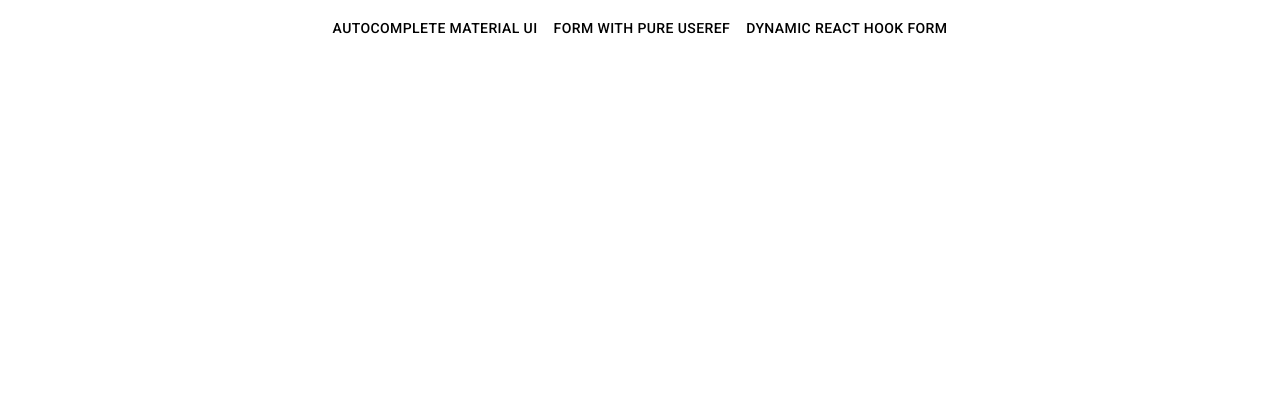
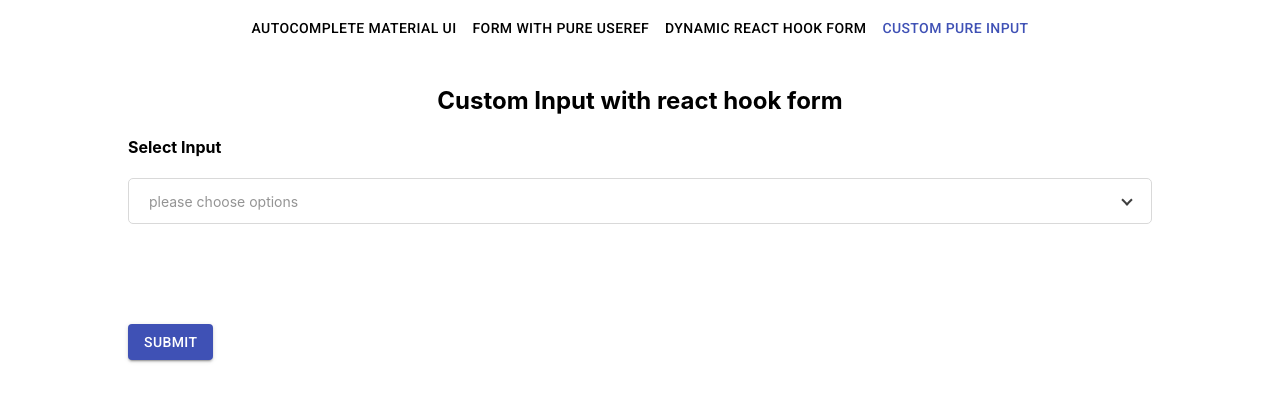
Before and after one commit to nhattruongniit/react-stepper-form, a React (Create React App) app: page /custom-input in a window 1280 px wide. Shown: the top 402 px of the page. Built offline with nearby package versions, Linux system fonts and the light colour scheme.

Commit message:
custom select input with ref hook form

```diff
--- a/package.json
+++ b/package.json
@@ -17,6 +17,7 @@
     "react-router": "^5.2.0",
     "react-router-dom": "^5.2.0",
     "react-scripts": "4.0.1",
+    "react-use": "^17.2.4",
     "react-window": "^1.8.6",
     "uuid": "^8.3.2",
     "web-vitals": "^0.2.4",
--- a/src/App.js
+++ b/src/App.js
@@ -6,7 +6,8 @@ import Button from '@material-ui/core/Button';
 // views
 import AutocompleteMaterial from 'views/AutocompleteMaterial/AutocompleteMaterial';
 import Product from 'views/Product/Product';
-import  DynamicHookForm from 'views/DynamicHookForm/DynamicHookForm'
+import DynamicHookForm from 'views/DynamicHookForm/DynamicHookForm';
+import CustomInput from 'views/CustomInput/CustomInput';
 
 // styles
 import useStyles from './styles';
@@ -26,6 +27,9 @@ export default function App() {
         <NavLink to="/dynamic-react-hook-form" activeClassName="active">
           <Button color="primary">Dynamic React Hook Form</Button>
         </NavLink>
+        <NavLink to="/custom-input" activeClassName="active">
+          <Button color="primary">Custom Pure Input</Button>
+        </NavLink>
       </div>
       <br />
       <Switch>
@@ -33,6 +37,7 @@ export default function App() {
         <Route exact path="/form-with-ref"><Product /></Route>
         <Route exact path="/autocomplete-material"><AutocompleteMaterial /></Route>
         <Route exact path="/dynamic-react-hook-form"><DynamicHookForm /></Route>
+        <Route exact path="/custom-input"><CustomInput /></Route>
       </Switch>
     </div>
   );
--- /dev/null
+++ b/src/components/SelectInput.js
@@ -0,0 +1,82 @@
+import React, { useState, useRef, forwardRef, useEffect } from 'react';
+import { useClickAway } from "react-use";
+
+const SelectInput = forwardRef(({ defaultValue, options, name, placeholder, ...rest }, ref) => {
+  // States
+  const [isOpen, setIsOpen] = useState(false);
+  const [selected, setSelected] = useState(defaultValue);
+  // Refs
+  const selectRef = useRef();
+
+  useEffect(() => {
+    const ele = document.getElementById(name);
+    if(ele) {
+      ele.value = selected;
+      ele.dispatchEvent(new Event('change', { bubbles: true, cancelable: true }))
+    }
+  // eslint-disable-next-line react-hooks/exhaustive-deps
+  }, [selected])
+
+  function toggleOpen() {
+    setIsOpen(prevState => !prevState)
+  }
+
+  const handleSelectItem = value => () => {
+    setSelected(value)
+  }
+
+  useClickAway(selectRef, () => {
+    setIsOpen(false);
+  });
+
+  return (
+    <div>
+      <select
+        id={name}
+        name={name}
+        ref={ref}
+        style={{ display: 'none' }}
+        {...rest}
+      >
+        {options.map(item => (
+          <option key={item.value} value={item.value}>
+            {item.label}
+          </option>
+        ))}
+      </select>
+
+      <div
+        ref={selectRef}
+        className={`select_wrapper ${isOpen ? 'open' : ''}`}
+        onClick={toggleOpen}
+      >
+        <div className="select_label">
+          {selected ? (
+            <div>{selected}</div>
+          ) : (
+          <div className="select_placeholder">
+            {placeholder}
+          </div>
+          )}
+
+          <div className="select_arrow" />
+        </div>
+        <div className="select_options">
+          {options.map(item => (
+            <div
+              key={item.value}
+              className="select_options_item"
+              onClick={handleSelectItem(item.value)}
+            >
+              {item.label}
+            </div>
+          ))}
+        </div>
+      </div>
+
+
+    </div>
+  )
+})
+
+export default SelectInput
--- a/src/index.css
+++ b/src/index.css
@@ -35,3 +35,84 @@ code {
   padding-right: 5px;
   background-color: white;
 }
+
+/* select input styles */
+.select_wrapper {
+  outline: none;
+  position: relative;
+  cursor: pointer;
+  padding: 15px 20px;
+  display: block;
+  width: 100%;
+  border: 1px solid #d9d9d9;
+  border-radius: 5px;
+  background: #ffffff 0% 0% no-repeat padding-box;
+  font-size: 14px;
+  line-height: 16px;
+  height: 46px;
+  box-sizing: border-box;
+}
+
+.select_label {
+  display: flex;
+  align-items: center;
+  justify-content: space-between;
+}
+
+.select_placeholder {
+  color: #949494;
+  font-size: 14px;
+}
+
+.select_arrow {
+  border: solid #3e3e3e;
+  border-width: 0 2px 2px 0px;
+  display: inline-block;
+  padding: 3px;
+  transform: rotate(45deg);
+  -webkit-transform: rotate(45deg);
+  flex-shrink: 0;
+  margin-top: -3px;
+  transition: transform 0.3s linear;
+}
+
+.select_options {
+  opacity: 1;
+  pointer-events: all;
+  margin-top: 2px;
+  box-shadow: -1px 1px 2px rgb(67 70 74 / 0%), -2px 2px 5px rgb(67 86 100 / 12%);
+  position: absolute;
+  width: 100%;
+  left: 0;
+  top: 100%;
+  z-index: 2;
+  max-height: 200px;
+  overflow-y: auto;
+  opacity: 0;
+  visibility: hidden;
+  background-color: #fff;
+  transition: all 0.3s linear;
+}
+
+.select_wrapper.open .select_options {
+  visibility: visible;
+  opacity: 1;
+}
+
+.select_wrapper.open .select_arrow {
+  transform: rotate(-135deg);
+}
+
+.select_options_item {
+  padding: 5px 8px;
+  cursor: pointer;
+  color: #3e3e3e;
+  font-size: 14px;
+  height: 32px;
+  display: flex;
+  align-items: center;
+}
+
+.select_options_item:hover {
+  background-color: #d9d9d9;
+}
--- /dev/null
+++ b/src/views/CustomInput/CustomInput.js
@@ -0,0 +1,43 @@
+import React from 'react'
+import { useForm } from 'react-hook-form';
+import Button from '@material-ui/core/Button';
+
+import SelectInput from 'components/SelectInput';
+
+function CustomInput() {
+  const { register, handleSubmit } = useForm();
+
+  const onSubmit = data => console.log(data);
+
+
+  return (
+    <form onSubmit={handleSubmit(onSubmit)}>
+      <h2 style={{ textAlign: 'center' }}>Custom Input with react hook form</h2>
+
+      <h4>Select Input</h4>
+      <SelectInput
+        placeholder="please choose options"
+        options={[
+          {
+            label: 'Meat',
+            value: 'meat'
+          },
+          {
+            label: 'Rice',
+            value: 'rice'
+          },
+          {
+            label: 'Vegeatables',
+            value: 'vegeatables'
+          }
+        ]}
+        {...register('food')}
+      />
+
+      <br /><br /><br /><br /><br />
+      <Button type="submit" color="primary" variant="contained">Submit</Button>
+    </form>
+  )
+}
+
+export default CustomInput
```
Also changed, not shown: 1 other file (tests, documents, lock files or other folders).
